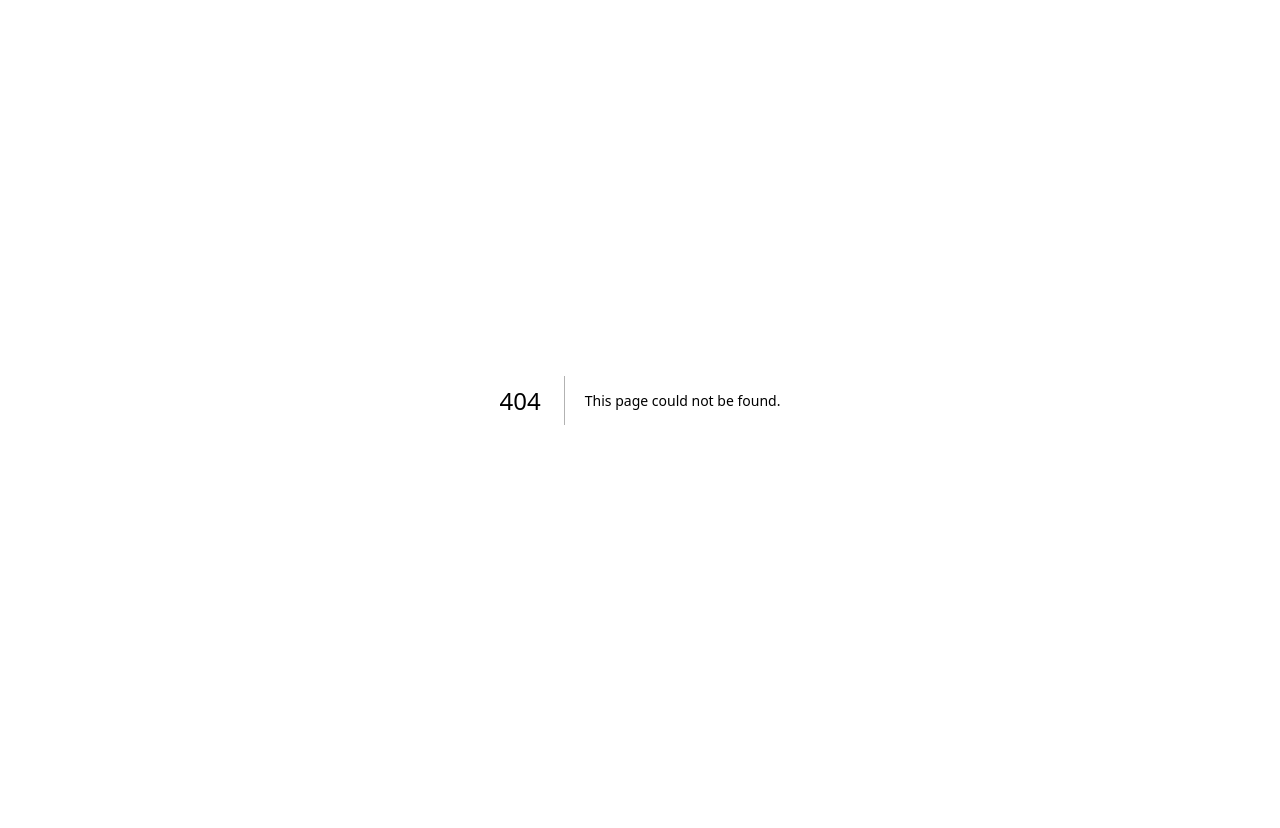
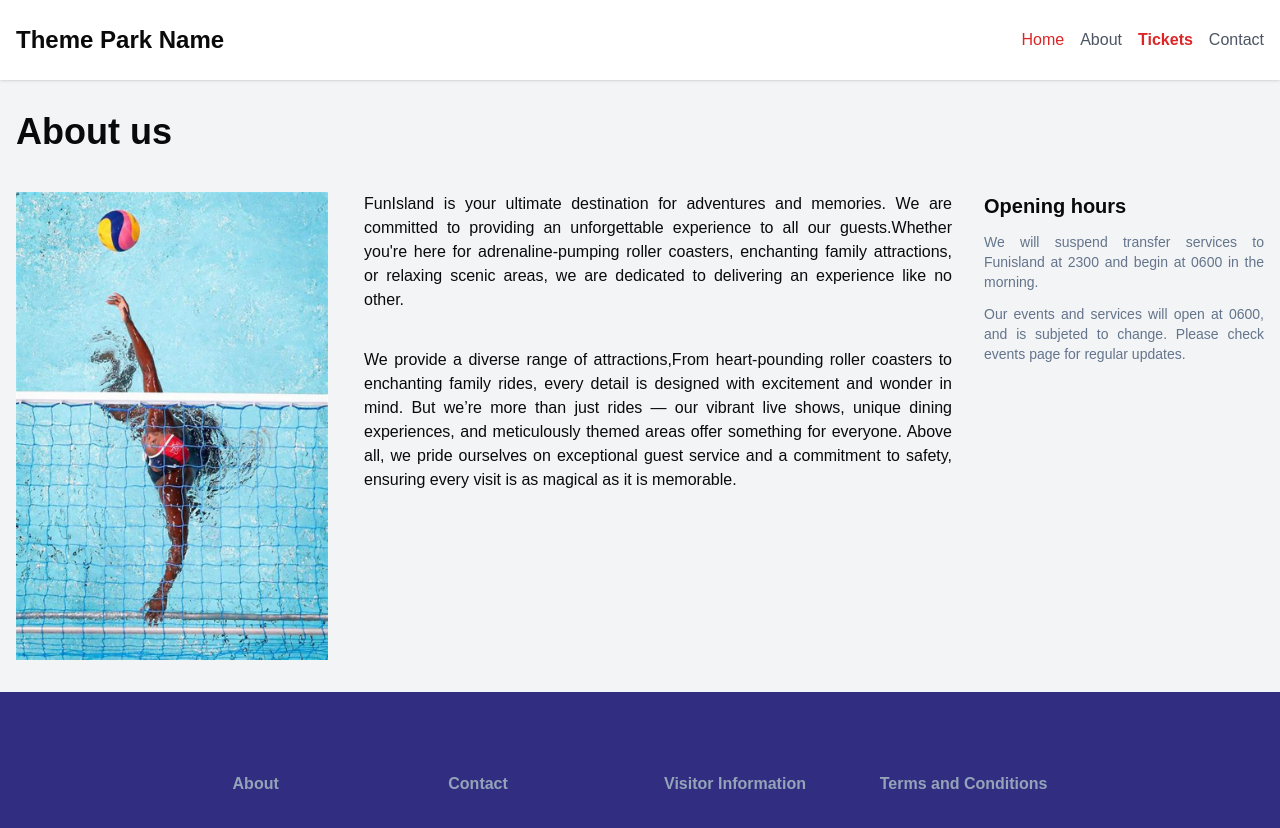
Before and after one commit to Elgius/theme_park, a Next.js app: page /about in a window 1280 px wide. Before the commit this address had no page. Shown: the top 828 px of the page. Before the commit the page ends 800 px from the top, so only its background shows below. Built offline with nearby package versions, Linux system fonts and the light colour scheme.

Commit message:
new updates

```diff
--- /dev/null
+++ b/src/app/about/page.tsx
@@ -0,0 +1,94 @@
+// import Image from "next/image";
+import Link from "next/link";
+import Image from "next/image";
+
+import Crossroad from "@/assets/Crossroads.jpg"
+
+import Watersports from "@/assets/watersports.jpg"
+import {Footer} from "@/components/ui/footer"
+
+
+export default function Component() {
+  return (
+    <div className="min-h-screen bg-gray-100">
+      <header className="bg-white shadow">
+        <div className="container mx-auto px-4 py-6 flex justify-between items-center">
+          <h1 className="text-2xl font-bold">Theme Park Name</h1>
+          <nav>
+            <ul className="flex space-x-4">
+              <li>
+              <Link href="/main" className="text-red-600 hover:text-red-800"> Home</Link>
+                {/* <a href="#" className="text-gray-600 hover:text-gray-900">
+                  Home
+                </a> */}
+              </li>
+              <li>
+              <Link href="/about" className="text-gray-600 hover:text-gray-900">  About</Link>
+
+                {/* <a href="#" className="text-gray-600 hover:text-gray-900">
+
+                </a> */}
+              </li>
+              <li>
+                <a
+                  href="#"
+                  className="text-red-600 hover:text-red-800 font-semibold"
+                >
+                  Tickets
+                </a>
+              </li>
+              <li>
+                <a href="#" className="text-gray-600 hover:text-gray-900">
+                  Contact
+                </a>
+              </li>
+            </ul>
+          </nav>
+        </div>
+      </header>
+
+      <main className="container mx-auto px-4 py-8">
+        <div className="grid grid-cols-4 ">
+          <div className="">
+            <h2 className="font-bold text-4xl">
+            About us
+            </h2>
+            <div className="mt-10">
+            <Image
+            src={Watersports}
+                // src="https://images.unsplash.com/photo-1648852231208-21ce6bd2768b?q=80&w=940&auto=format&fit=crop&ixlib=rb-4.0.3&ixid=M3wxMjA3fDB8MHxwaG90by1wYWdlfHx8fGVufDB8fHx8fA%3D%3D"
+                alt="Diving"
+                width={500}
+                height={600}
+                className="h-48 w-full object-cover md:h-full "
+              />
+                {/* Lorem ipsum dolor sit amet, consectetur adipi allltscing elit. Donec pulvinar rabitur vel semper lectus. Fusce blandit felis quis turpis accumsan consequat. In eu arcu eget allerlorem posuere sapien id eniviverra, sit amet condimentum lorem volutpat. Mauris fermentum tortor. */}
+            </div>
+          </div>
+          <div className="ml-9 mt-20 col-span-2 text-justify">
+          FunIsland is your ultimate destination for adventures and memories. We are committed to providing an unforgettable experience to all our guests.Whether you're here for adrenaline-pumping roller coasters, enchanting family attractions, or relaxing scenic areas, we are dedicated to delivering an experience like no other.
+          <div className="mt-9">
+            We provide a diverse range of attractions,From heart-pounding roller coasters to enchanting family rides, every detail is designed with excitement and wonder in mind. But we’re more than just rides — our vibrant live shows, unique dining experiences, and meticulously themed areas offer something for everyone. Above all, we pride ourselves on exceptional guest service and a commitment to safety, ensuring every visit is as magical as it is memorable.
+
+
+          </div>
+          </div>
+          <div className="ml-8 mt-20">
+            <h3 className="font-bold text-xl">
+            Opening hours
+            </h3>
+            <div className="text-slate-500 text-sm mt-3 text-justify">
+            We will suspend transfer services to Funisland at 2300 and begin at 0600 in the morning.
+            <div className="text-slate-500 text-sm mt-3 text-justify">
+            Our events and services will open at 0600, and is subjeted to change. Please check events page for regular updates.
+            </div>
+
+            </div>
+
+          </div>
+        </div>
+      </main>
+      <Footer/>
+    </div>
+  );
+}
--- a/src/app/calendar/booking/hotelbooking/page.tsx
+++ b/src/app/calendar/booking/hotelbooking/page.tsx
@@ -31,7 +31,7 @@ import {
   BookingFormHeader,
   BookingFormSidebar,
   BookingFormContent,
-} from "@/components/ui/booking-form";
+} from "@/components/booking-form";
 
 
 // interface PayerDetails {
--- a/src/app/calendar/booking/page.tsx
+++ b/src/app/calendar/booking/page.tsx
@@ -14,7 +14,7 @@ import {
   BookingFormHeader,
   BookingFormSidebar,
   BookingFormContent,
-} from "@/components/ui/booking-form";
+} from "@/components/booking-form";
 
 import { Input } from "@/components/ui/input";
 import { Label } from "@/components/ui/label";
--- a/src/app/calendar/page.tsx
+++ b/src/app/calendar/page.tsx
@@ -10,7 +10,7 @@ import {
   BookingFormHeader,
   BookingFormSidebar,
   BookingFormContent,
-} from "@/components/ui/booking-form";
+} from "@/components/booking-form";
 
 
 
--- a/src/app/main/page.tsx
+++ b/src/app/main/page.tsx
@@ -5,6 +5,8 @@ import Image from "next/image";
 import { ChevronLeft, ChevronRight } from "lucide-react";
 import { Button } from "@/components/ui/button";
 import Link from "next/link";
+
+import {Footer} from "@/components/ui/footer";
 
 import Diving from "@/assets/scubadive.jpg";
 import BumperCar from "@/assets/bumpercar.jpg";
@@ -38,14 +40,16 @@ export default function Page() {
           <nav>
             <ul className="flex space-x-4">
               <li>
-                <a href="#" className="text-red-600 hover:text-red-800">
+                <Link href="/main" className="text-red-600 hover:text-red-800"> Home</Link>
+                {/* <a href="#" className="text-red-600 hover:text-red-800">
                   Home
-                </a>
+                </a> */}
               </li>
               <li>
-                <a href="#" className="text-gray-600 hover:text-gray-900">
+              <Link href="/about" className="text-gray-600 hover:text-gray-900">  About</Link>
+                {/* <a href="#" className="text-gray-600 hover:text-gray-900">
                   About
-                </a>
+                </a> */}
               </li>
               <li>
                 <a href="/PassS" className="text-gray-600 hover:text-gray-900">
@@ -163,6 +167,10 @@ export default function Page() {
           </div>
         </div>
       </section>
+      <Footer/>
+
     </div>
+
+
   );
 }
--- a/src/app/payment/page.tsx
+++ b/src/app/payment/page.tsx
@@ -14,7 +14,7 @@ import {
   BookingFormHeader,
   BookingFormSidebar,
   BookingFormContent,
-} from "@/components/ui/booking-form";
+} from "@/components/booking-form";
 
 
 import { Input } from "@/components/ui/input";
@@ -40,7 +40,7 @@ interface PayerDetails {
   cvv: "",
 }
 
-export default function PersonalDetailsPage() {
+export default function PaymentPage() {
   const links = [
     { href: "/calendar/", label: "Date" },
     { href: "/calendar/booking", label: "Guest Info" },
--- /dev/null
+++ b/src/components/ui/footer.tsx
@@ -0,0 +1,29 @@
+import * as React from "react"
+import Link from "next/link"
+
+
+export function Footer() {
+    return (
+        <div className="bg-indigo-900 h-1/2 w-full flex md:flex-row flex-col justify-around items-start p-20 ">
+               <div className="grid md:grid-cols-4 gap-12 font-bold cursor-pointer">
+          <div className="block text-slate-400 hover:text-white transition-colors duration-300">
+            <Link href={"/about"}>
+            About</Link>
+
+          </div>
+          <div className="block text-slate-400 hover:text-white  ">
+            Contact
+          </div>
+          <div className="block text-slate-400 hover:text-white  transition-colors duration-300">
+            Visitor Information
+          </div>
+          <div className="block text-slate-400 hover:text-white  transition-colors duration-300">
+            Terms and Conditions
+          </div>
+        </div>
+
+        </div>
+
+    )
+
+}
```
Also changed, not shown: src/assets/watersports.jpg (added), src/components/booking-form.tsx (renamed from src/components/ui/booking-form.tsx).
